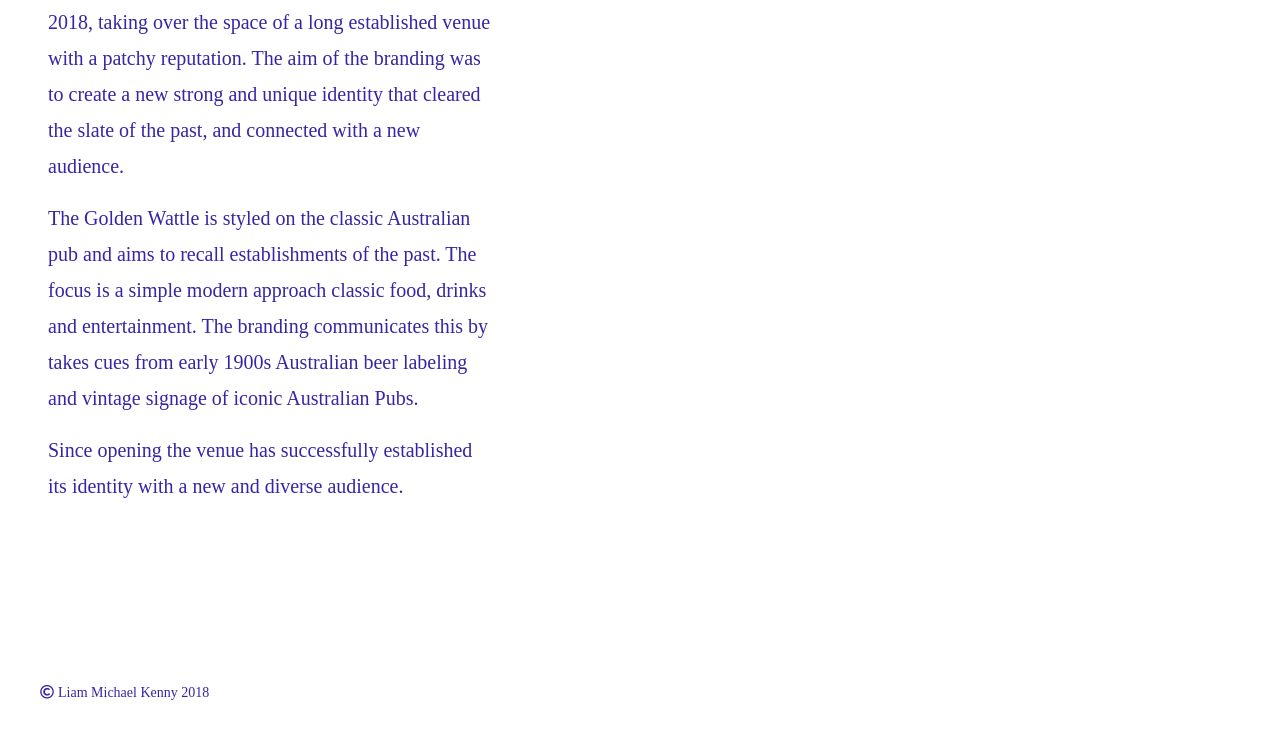
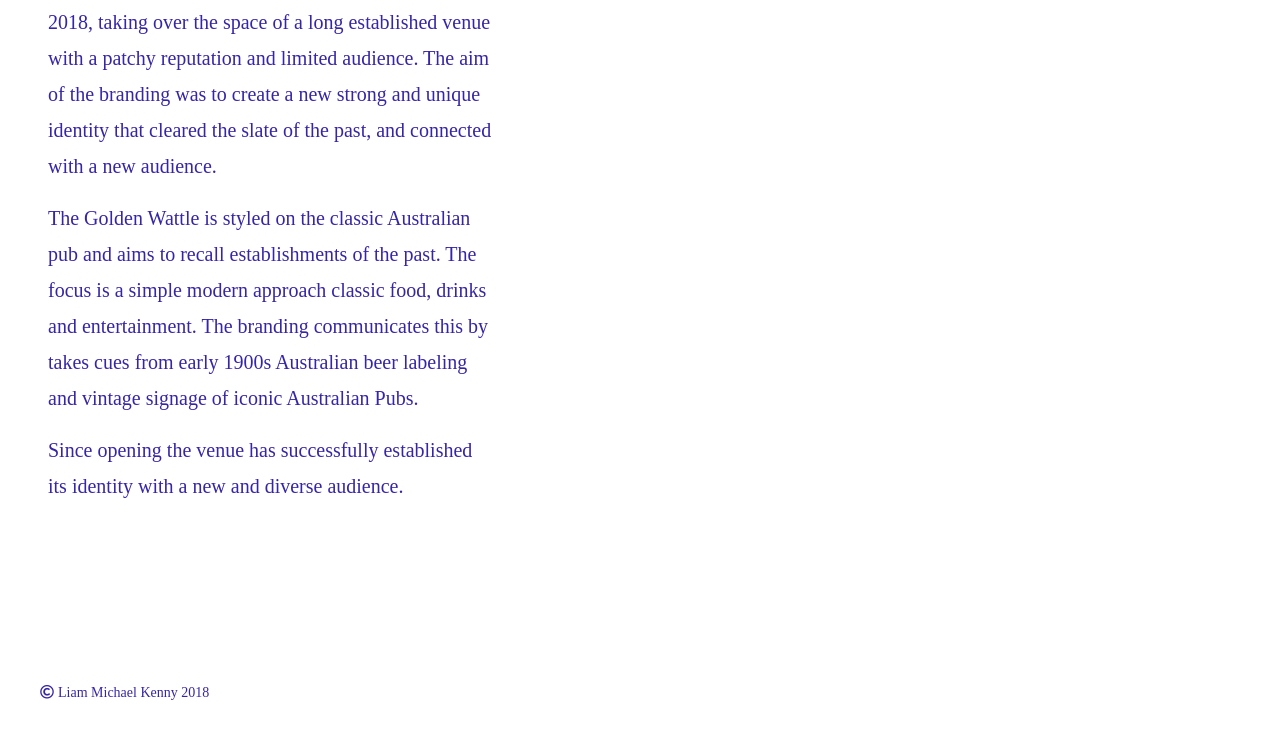
Before and after one commit to lmkenny/lmk, a plain HTML site: page the-golden-wattle.html in a window 1280 px wide. Shown: the part 2258-2995 px from the top of the page. Drawn offline with nearby package versions, Linux system fonts and the light colour scheme; a web font is replaced by a local one.

Commit message:
Further text fixes

```diff
--- a/the-golden-wattle.html
+++ b/the-golden-wattle.html
@@ -44,7 +44,7 @@
         <div class="flex flex-col lg:flex-row text-xl mt-16">
           <div class="flex flex-col lg:w-1/2">
             <p class="mx-3 md:mx-4 pb-4 max-w-md">Adelaide bar/restaurant <a class="hightlight-text underline" href="https://www.instagram.com/thegoldenwattle/">The Golden Wattle</a> opened in 2018, taking over the space of a long established venue
-              with a patchy reputation. The aim of the branding was to create a new strong and unique identity that cleared the slate of the past, and connected with a new audience.</p>
+              with a patchy reputation and limited audience. The aim of the branding was to create a new strong and unique identity that cleared the slate of the past, and connected with a new audience.</p>
             <p class="mx-3 md:mx-4 pb-4 max-w-md">The Golden Wattle is styled on the classic Australian pub and aims to recall establishments of the past. The focus is a simple modern approach
               classic food, drinks and entertainment. The branding communicates this by takes cues from early 1900s Australian beer labeling and vintage signage of iconic Australian Pubs.
             </p>
```
